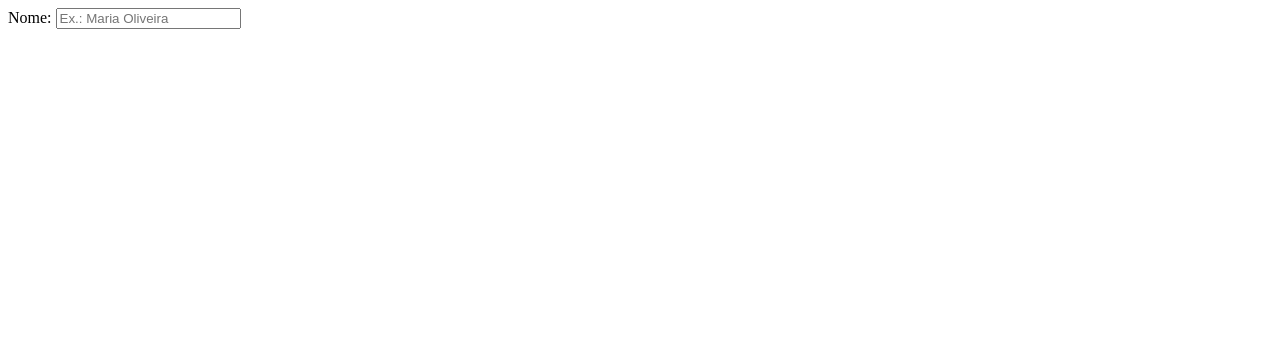
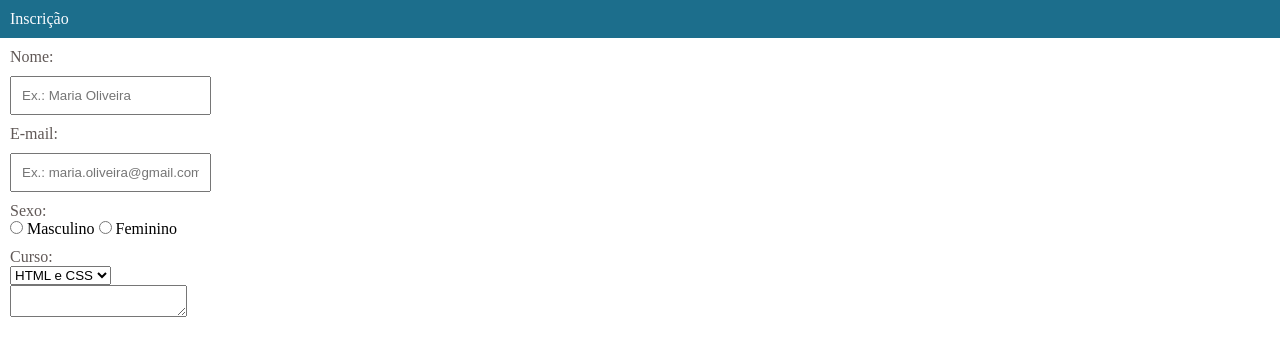
Before and after one commit to luanbatistadev/formularios, a plain HTML site: page index.html in a window 1280 px wide. Drawn offline with Linux system fonts and the light colour scheme.

Commit message:
Adicionando formulários

```diff
--- a/index.html
+++ b/index.html
@@ -8,12 +8,39 @@
 </head>
 
 <body>
-    <div>
-        <form>
-            <label for="nome">Nome:</label>
-            <input type="text" placeholder="Ex.: Maria Oliveira" id="nome">
-        </form>
-    </div>
+    <header class="header">
+        Inscrição
+    </header>
+    <form class="form">
+        <div>
+            <label for="nome" class="label">Nome: </label>
+            <input type="text" placeholder="Ex.: Maria Oliveira" id="nome" class="input">
+        </div>
+        <div>
+            <label for="email" class="label">E-mail: </label>
+            <input type="email" placeholder="Ex.: maria.oliveira@gmail.com" id="email" class="input">
+        </div>
+        <div>
+            <label class="label">Sexo:</label>
+            <input type="radio" id="masc" name="sexo">
+            <label for="masc">Masculino</label>
+            <input type="radio" id="fem" name="">
+            <label for="fem">Feminino</label>
+        </div>
+        <div>
+            <label for="curso" class="label">Curso:</label>
+            <select name="curso" id="curso">
+                <option value="html">HTML e CSS</option>
+                <option value="js">JavaScript</option>
+                <option value="git">Git</option>
+                <option value="node">Node</option>
+            </select>
+        </div>
+        <div>
+            <label for="atendimento"></label>
+            <textarea name="" id="atendimento" ></textarea>
+        </div>
+    </form>
 </body>
 
 </html>
--- a/style.css
+++ b/style.css
@@ -0,0 +1,30 @@
+:root{
+    --cor_primaria: #1c6e8c;
+    --cor_primaria_dark: #274156;
+    --cor_texto: #605856;
+    --cor_fundo: #fbfcff;
+    --cor_texto-secundario: #fbfcff;
+}
+*{
+    margin: 0; padding: 0;
+}
+.form{
+    margin: 10px;
+}
+.label {
+    display: block;
+    color: var(--cor_texto);
+    font-size: sans-serif;
+    margin-top: 10px;
+}
+
+.input{
+    padding: 10px;
+    margin-top: 10px;
+}
+
+.header{
+    background-color: var(--cor_primaria);
+    color: var(--cor_texto-secundario);
+    padding: 10px;
+}
```
